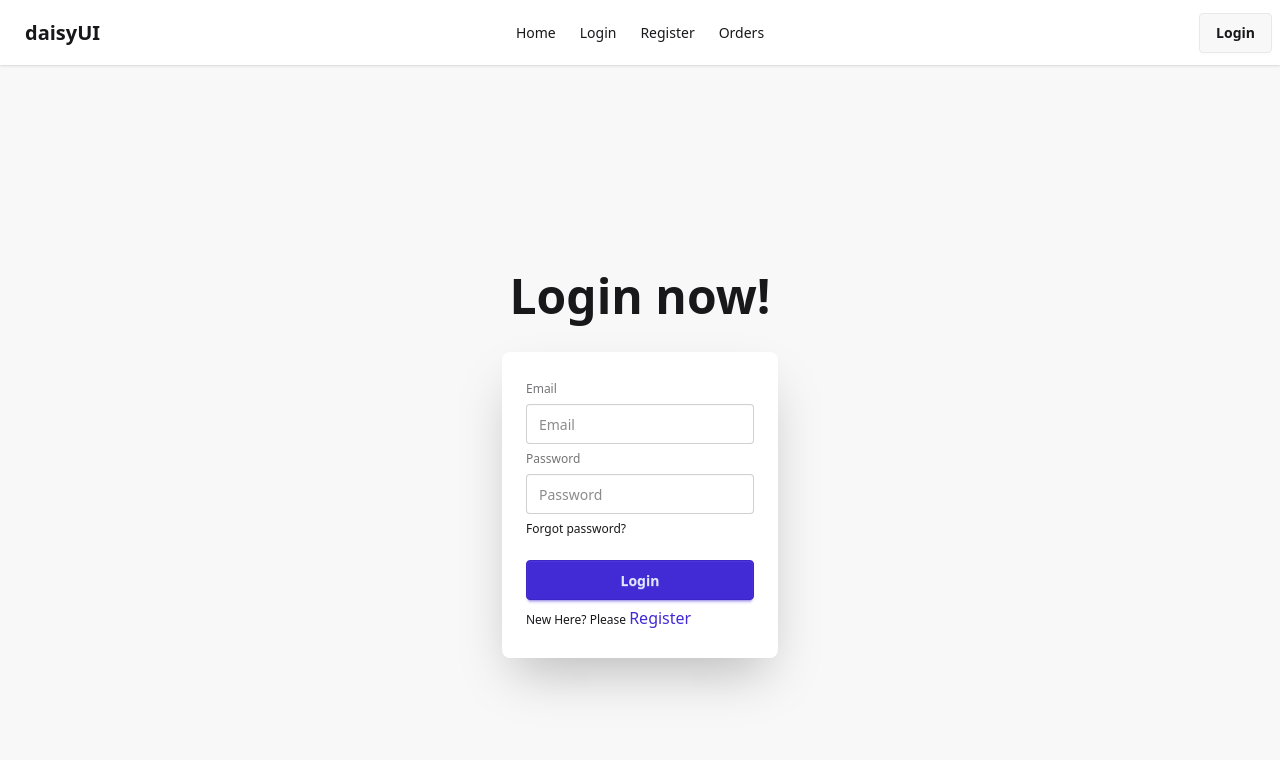
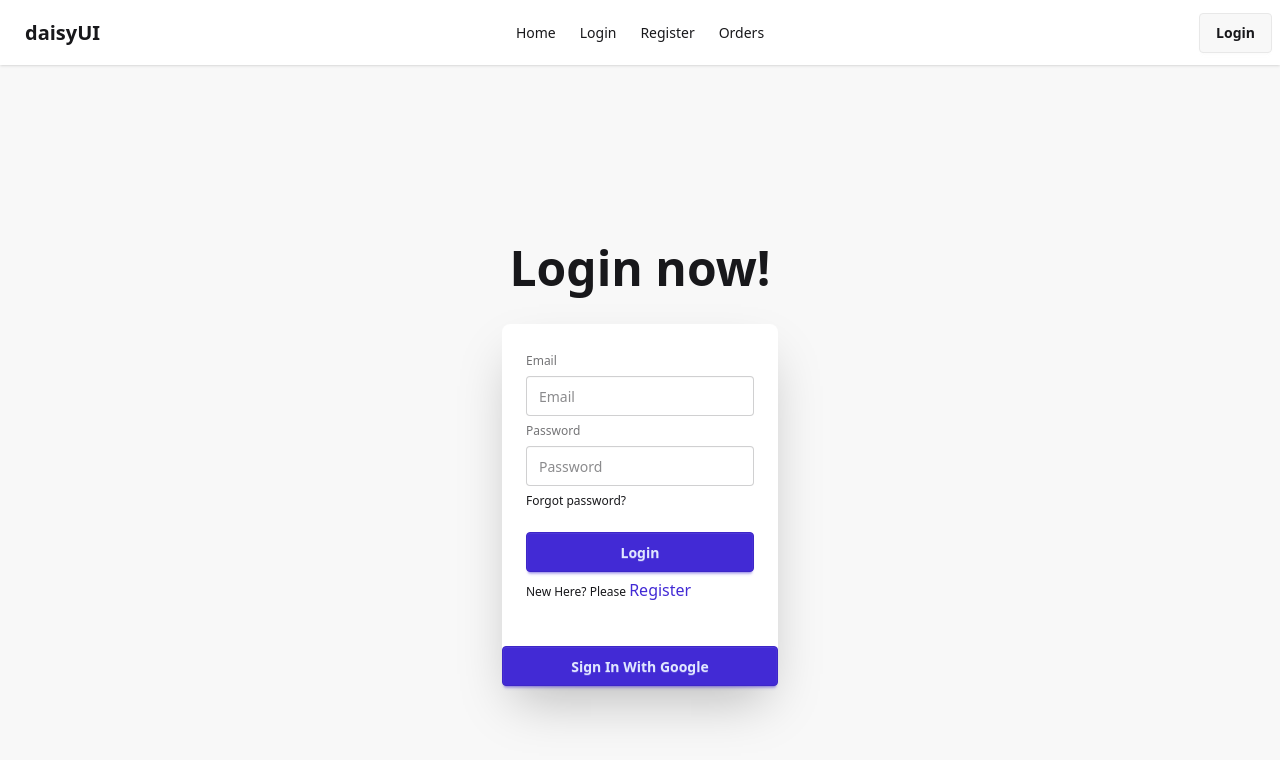
Before and after one commit to jnakht/auth-infinity-war, a React (Vite) app: page /login in a window 1280 px wide. Shown: the top 760 px of the page. Built offline with nearby package versions, Linux system fonts and the light colour scheme; no server answers.

Commit message:
sign in with google

```diff
--- a/src/components/Login/Login.jsx
+++ b/src/components/Login/Login.jsx
@@ -3,7 +3,7 @@ import { Link, useNavigate } from "react-router-dom";
 import { AuthContext } from "../providers/AuthProvider";
 
 const Login = () => {
-    const {logInUser} = useContext(AuthContext);
+    const {logInUser, LogInWithGoogle} = useContext(AuthContext);
     const navigate = useNavigate();
     const handleLogin = (e) => {
         e.preventDefault();
@@ -20,6 +20,15 @@ const Login = () => {
         })
         .catch(error => {
             console.log(error)
+        })
+    }
+    const handleGoogleLogIn = () => {
+        LogInWithGoogle()
+        .then(result => {
+            console.log(result);
+        })
+        .catch(error => {
+            console.log(error);
         })
     }
     return (
@@ -45,10 +54,12 @@ const Login = () => {
                                 required/>
                                 <div><a className="link link-hover">Forgot password?</a></div>
                                 <button className="btn btn-primary mt-4">Login</button>
+
                                 <p>New Here? Please <Link className="text-bold text-primary text-base" to='/register'>Register</Link></p>
                             </fieldset>
                         </div>
                     </form>
+                    <button onClick={handleGoogleLogIn} className="btn btn-primary mt-4">Sign In With Google</button>
                 </div>
             </div>
         </div>
--- a/src/components/providers/AuthProvider.jsx
+++ b/src/components/providers/AuthProvider.jsx
@@ -1,9 +1,11 @@
-import { createUserWithEmailAndPassword, onAuthStateChanged, signInWithEmailAndPassword, signOut } from "firebase/auth";
+import { createUserWithEmailAndPassword, onAuthStateChanged, signInWithEmailAndPassword, signInWithPopup, signOut } from "firebase/auth";
 import { createContext, useEffect, useState } from "react";
 import auth from "../../firebase/firebase.config";
+import { GoogleAuthProvider } from "firebase/auth";
 
 export const AuthContext = createContext(null);
 const AuthProvider = ({children}) => {
+    const googleProvider = new GoogleAuthProvider();
     const [user, setUser] = useState(null);
     const [isLoading, setIsLoading] = useState(true);
     const createUser = (email, password) => {
@@ -17,6 +19,10 @@ const AuthProvider = ({children}) => {
     const logOut = () => {
         setIsLoading(true);
         return signOut(auth);
+    }
+    const LogInWithGoogle = () => {
+        setIsLoading(true);
+        return signInWithPopup(auth, googleProvider);
     }
     useEffect(() => {
         const unSubscribe = onAuthStateChanged(auth, (currentUser) => {
@@ -32,6 +38,7 @@ const AuthProvider = ({children}) => {
         createUser,
         logInUser,
         logOut,
+        LogInWithGoogle,
         isLoading
     };
     return (
```
